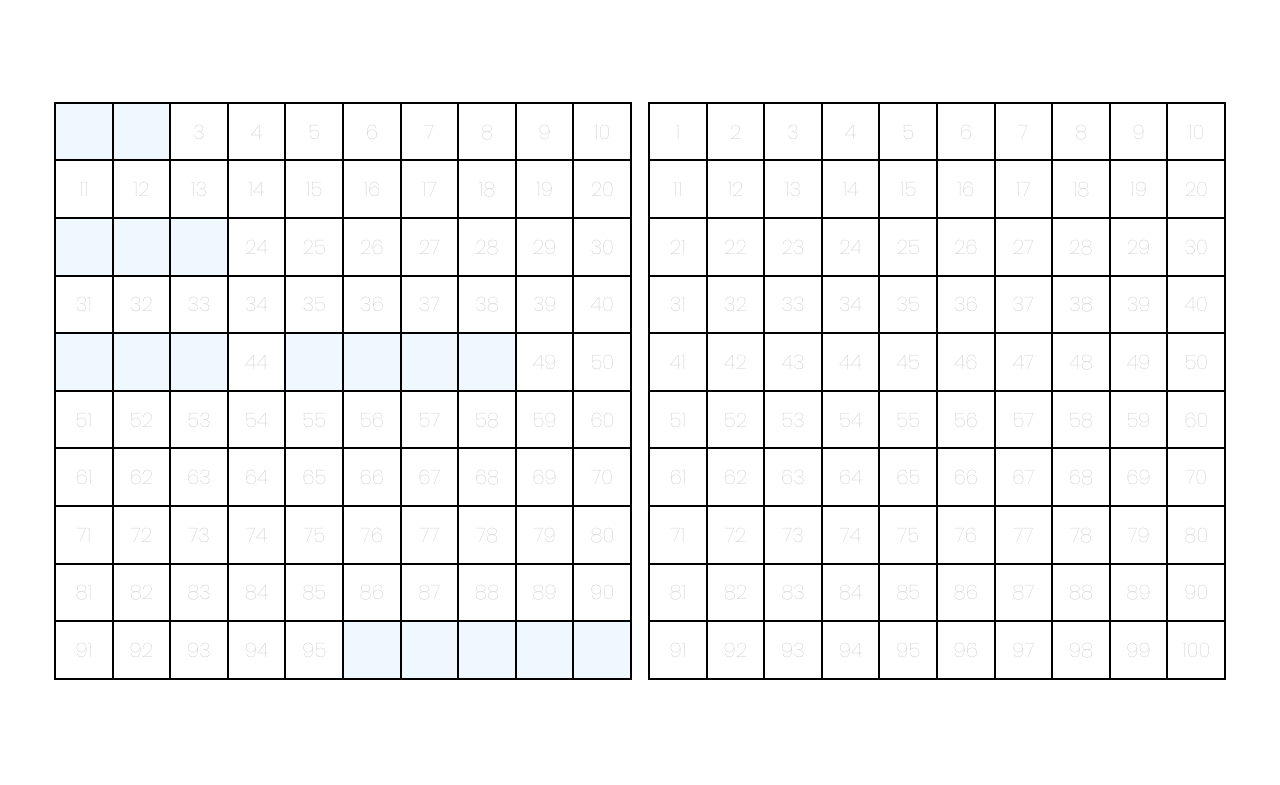
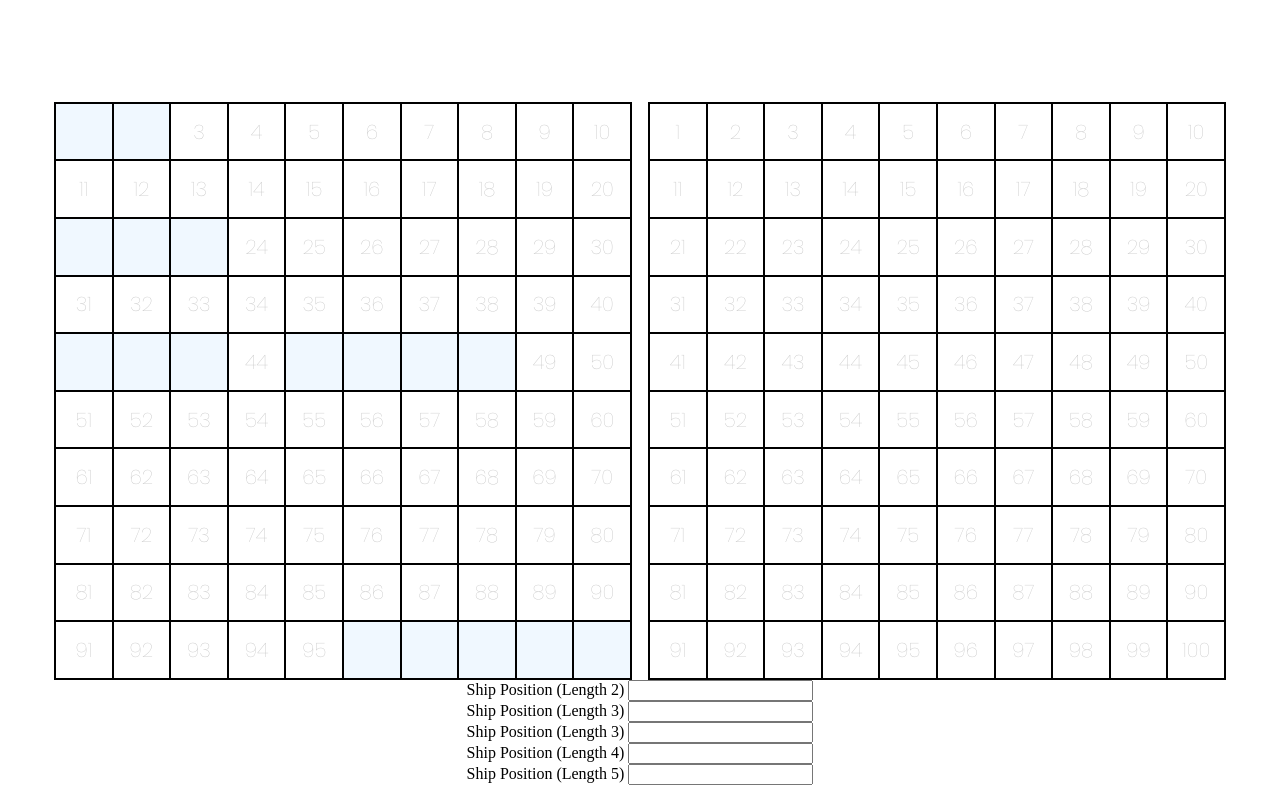
Before and after one commit to LedaThemis/odin-battleship, a website built with webpack: page dist/index.html in a window 1280 px wide. Shown: the part 79-864 px from the top of the page. Before the commit the page ends 800 px from the top, so only its background shows below. Built offline with nearby package versions, Linux system fonts and the light colour scheme.

Commit message:
add form for ship positions

```diff
--- a/dist/index.html
+++ b/dist/index.html
@@ -20,6 +20,30 @@
             <div id="board-1" class="board"></div>
             <div id="board-2" class="board"></div>
         </div>
+        <div>
+            <form id="position-form">
+                <div class="ship-position-input-div">
+                    <label for="ship-length-2">Ship Position (Length 2)</label>
+                    <input type="text" name="ship-length-2" id="ship-length-2">
+                </div>
+                <div class="ship-position-input-div">
+                    <label for="ship-length-3a">Ship Position (Length 3)</label>
+                    <input type="text" name="ship-length-3a" id="ship-length-3a">
+                </div>
+                <div class="ship-position-input-div">
+                    <label for="ship-length-3b">Ship Position (Length 3)</label>
+                    <input type="text" name="ship-length-3b" id="ship-length-3b">
+                </div>
+                <div class="ship-position-input-div">
+                    <label for="ship-length-4">Ship Position (Length 4)</label>
+                    <input type="text" name="ship-length-4" id="ship-length-4">
+                </div>
+                <div class="ship-position-input-div">
+                    <label for="ship-length-5">Ship Position (Length 5)</label>
+                    <input type="text" name="ship-length-5" id="ship-length-5">
+                </div>
+            </form>
+        </div>
     </main>
 
     <script src="./main.js"></script>
```
